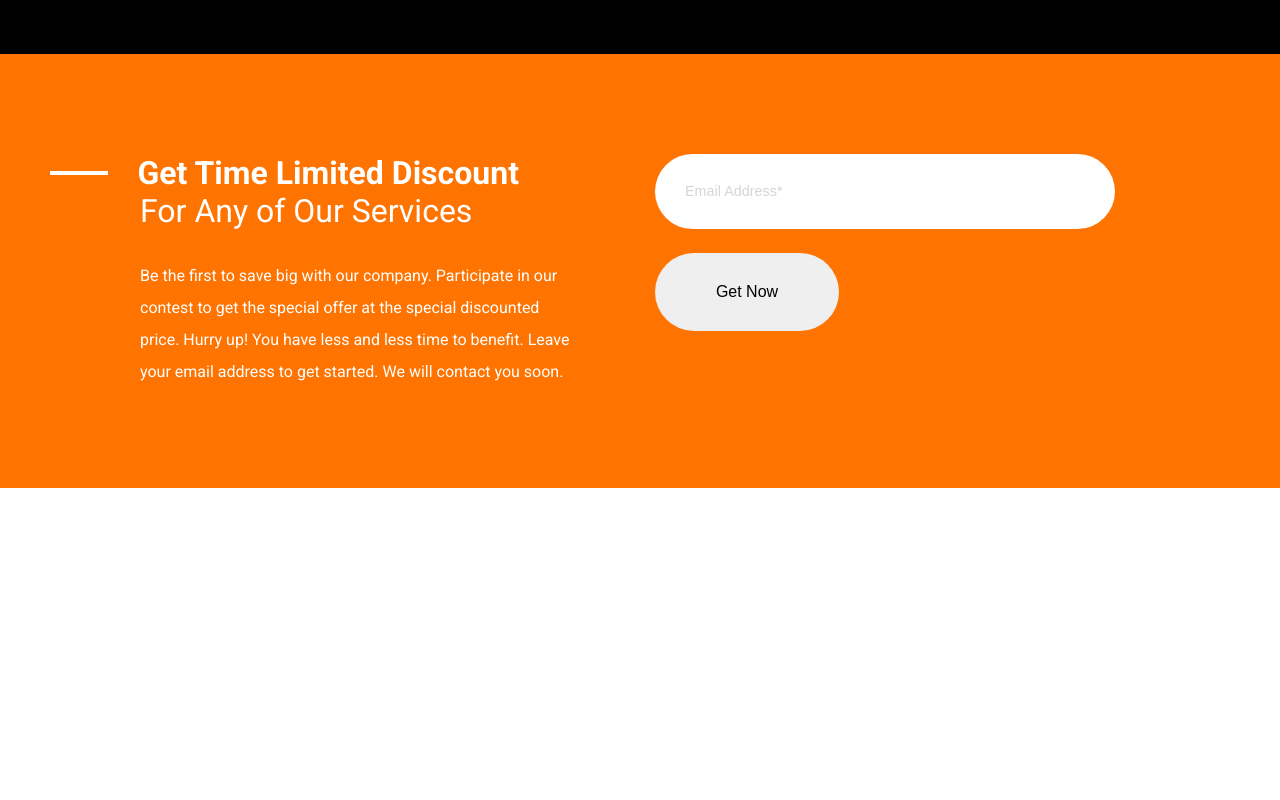
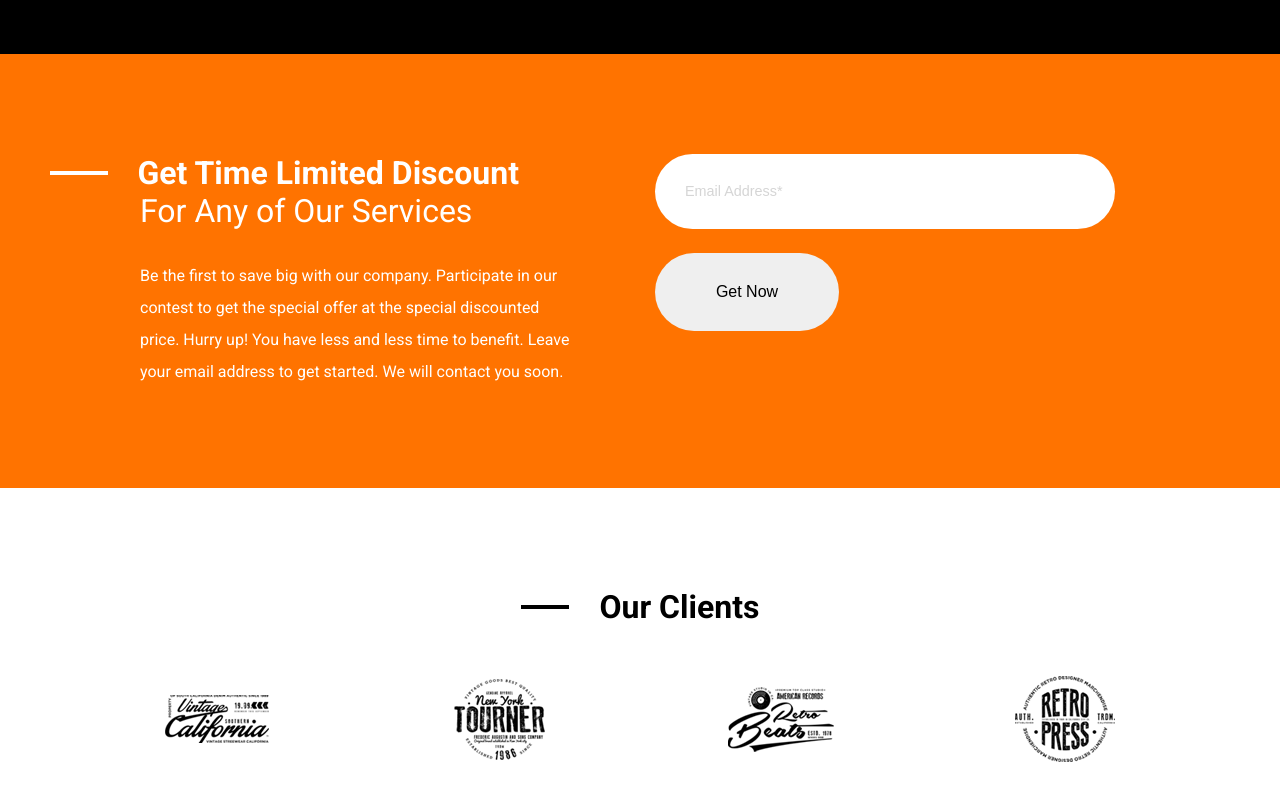
Before and after one commit to Trend20/Skyline, a React (Create React App) app: page / in a window 1280 px wide. Shown: the part 6477-7277 px from the top of the page. Before the commit the page ends 6965 px from the top, so only its background shows below. Built offline with nearby package versions, Linux system fonts and the light colour scheme.

Commit message:
client commit

```diff
--- a/src/App.js
+++ b/src/App.js
@@ -1,5 +1,6 @@
 import React from 'react';
 import './App.css';
+import Clients from './components/Cients/Clients';
 import Construction from './components/Construction/Construction';
 import Description from './components/Description/Description';
 import Features from './components/Features/Features';
@@ -22,6 +23,7 @@ function App() {
      <Testimonials />
      <Travel />
      <Timer />
+     <Clients />
     </div>
   );
 }
--- /dev/null
+++ b/src/components/Cients/Clients.css
@@ -0,0 +1,37 @@
+.clients{
+    display: flex;
+    width: 100%;
+    justify-content: center;
+    align-items: center;
+    flex-direction: column;
+    padding: 100px 30px;
+}
+
+.section-heading{
+    display: flex;
+    align-items: center;
+    width: 40%;
+    justify-content: center;
+}
+
+.section-heading span{
+    width: 10%;
+    border: 2px solid #000;
+    margin-right: 30px;
+}
+
+.section-heading h1{
+    font-weight: 700;
+}
+
+.client-images{
+    display: flex;
+    margin-top: 50px;
+    width: 100%;
+    justify-content: center;
+    align-items: center;
+}
+
+.client-images img{
+    cursor: pointer;
+}
--- /dev/null
+++ b/src/components/Cients/Clients.js
@@ -0,0 +1,23 @@
+import React from 'react'
+
+import './Clients.css';
+
+function Clients() {
+    return (
+        <div className="clients">
+            <div className="section-heading">
+                <span></span>
+                <h1>Our Clients</h1>
+            </div>
+
+            <div className="client-images">
+                <img src="../../img/client1.png" alt="client1"/>
+                <img src="../../img/client2.png" alt="client2"/>
+                <img src="../../img/client3.png" alt="client3"/>
+                <img src="../../img/client4.png" alt="client4"/>
+            </div>
+        </div>
+    )
+}
+
+export default Clients
```
